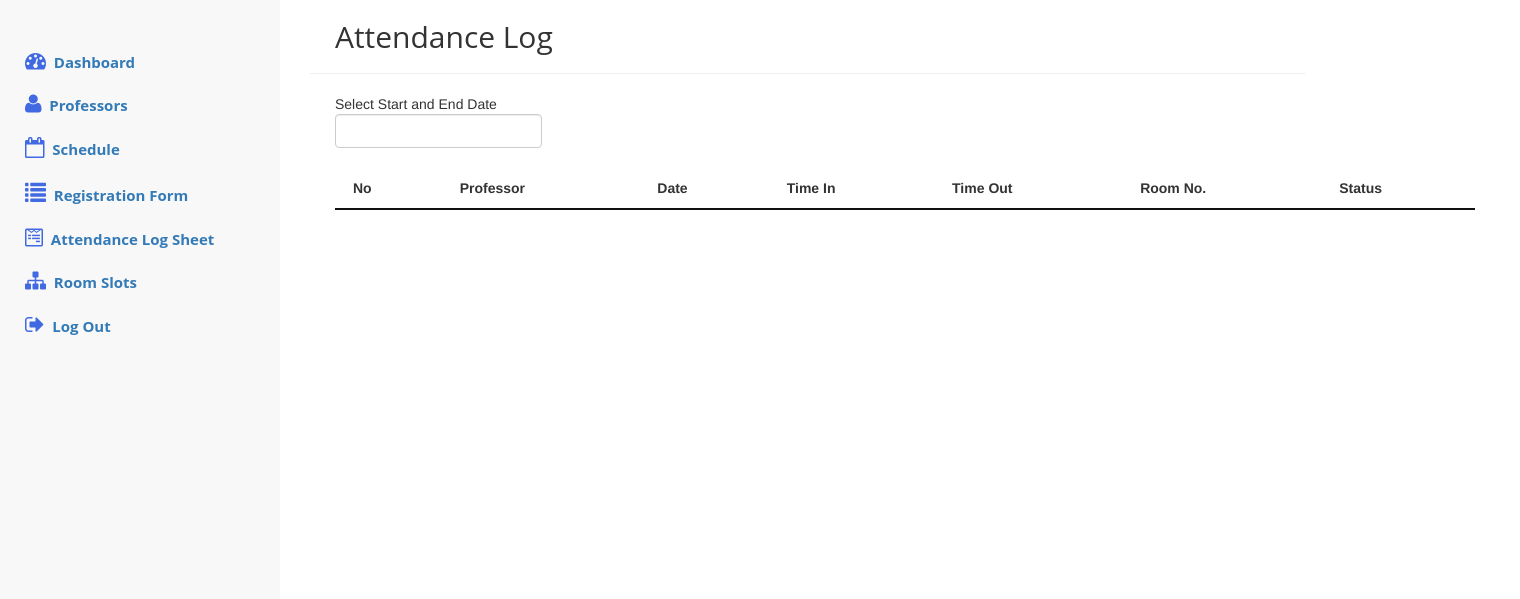
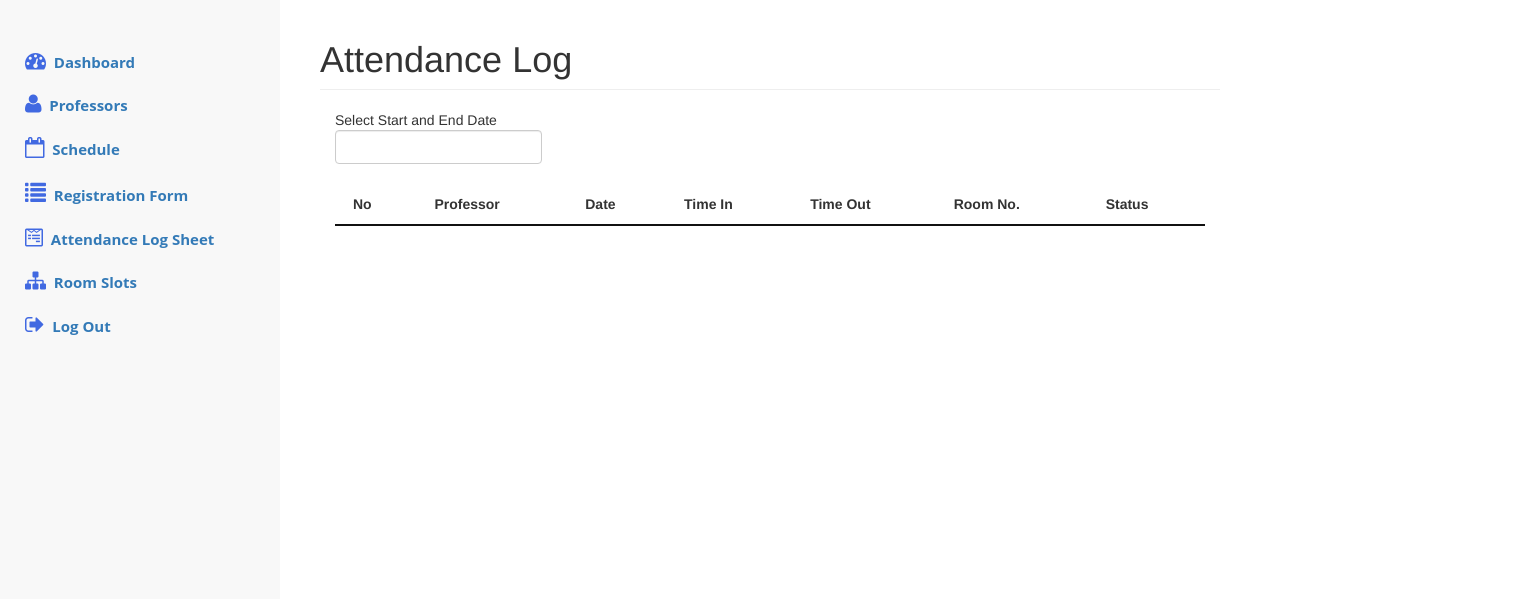
Before and after one commit to patrickllarenagomez/FacultyLedger, a PHP site: page /attendance.php in a window 1520 px wide. Shown: the part 61-660 px from the top of the page. Run offline with PHP 8.4, Linux system fonts and the light colour scheme; data that the repository does not hold is empty.

Commit message:
* edited attendance.php

```diff
--- a/attendance.php
+++ b/attendance.php
@@ -77,13 +77,8 @@ while($rows = mysqli_fetch_assoc($dataresult))
 
 
 <div class="dash_page">
-  <div class="col-lg-10">
-    <h2 style="margin-right:">Attendance Log</h2>
-
-    <hr style="margin-left: -25px;">
-
-        <div class="row">
-          <div class="container">
+    <h1 class="page-header">Attendance Log</h2>
+        <div class="container" style="width: 900px;">
             <div id="datepicker" style="float: left; margin-bottom: 20px;">
                         Select Start and End Date <input type='text' class="form-control daterange" id='datepicker'>
                             <script type="text/javascript">
@@ -110,8 +105,6 @@ while($rows = mysqli_fetch_assoc($dataresult))
             </table>
         </div>
 </div>
-    </div>
-</div>
 
         <script type="text/javascript">
         $(document).ready(function(){
```
Lines whose indentation alone changed are shown as unchanged.
